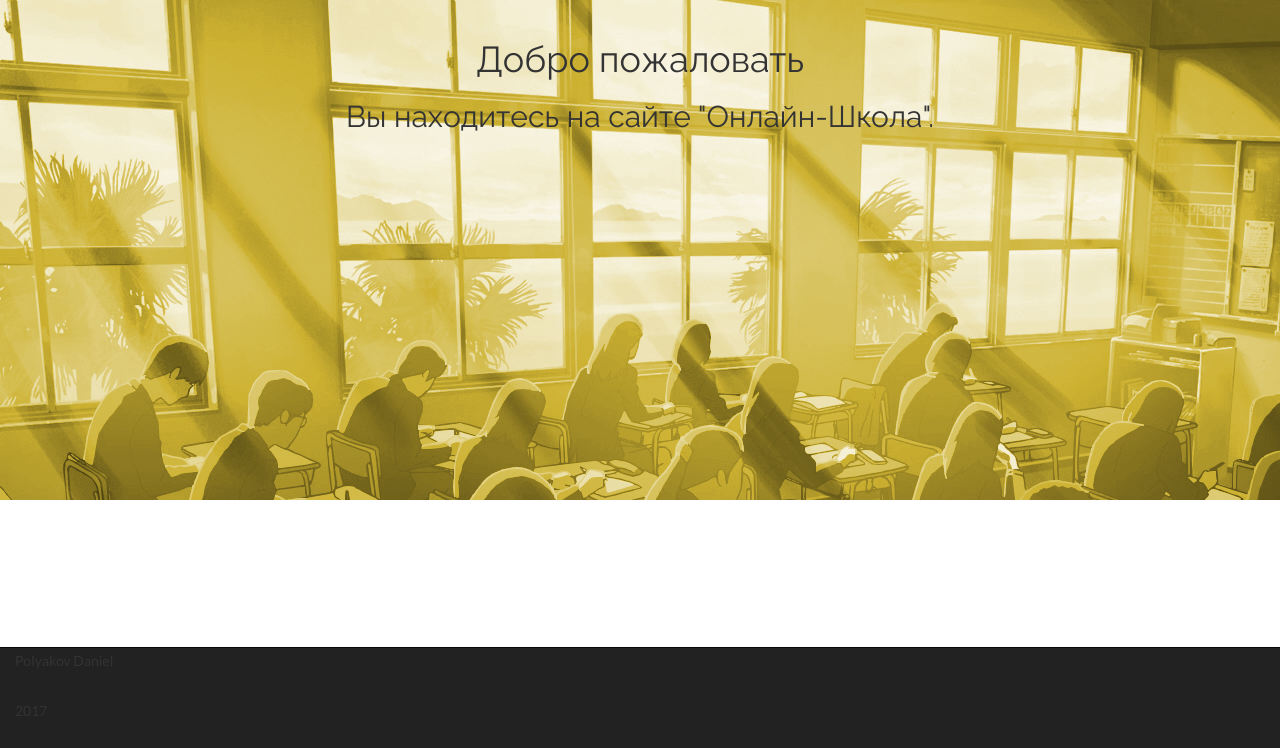
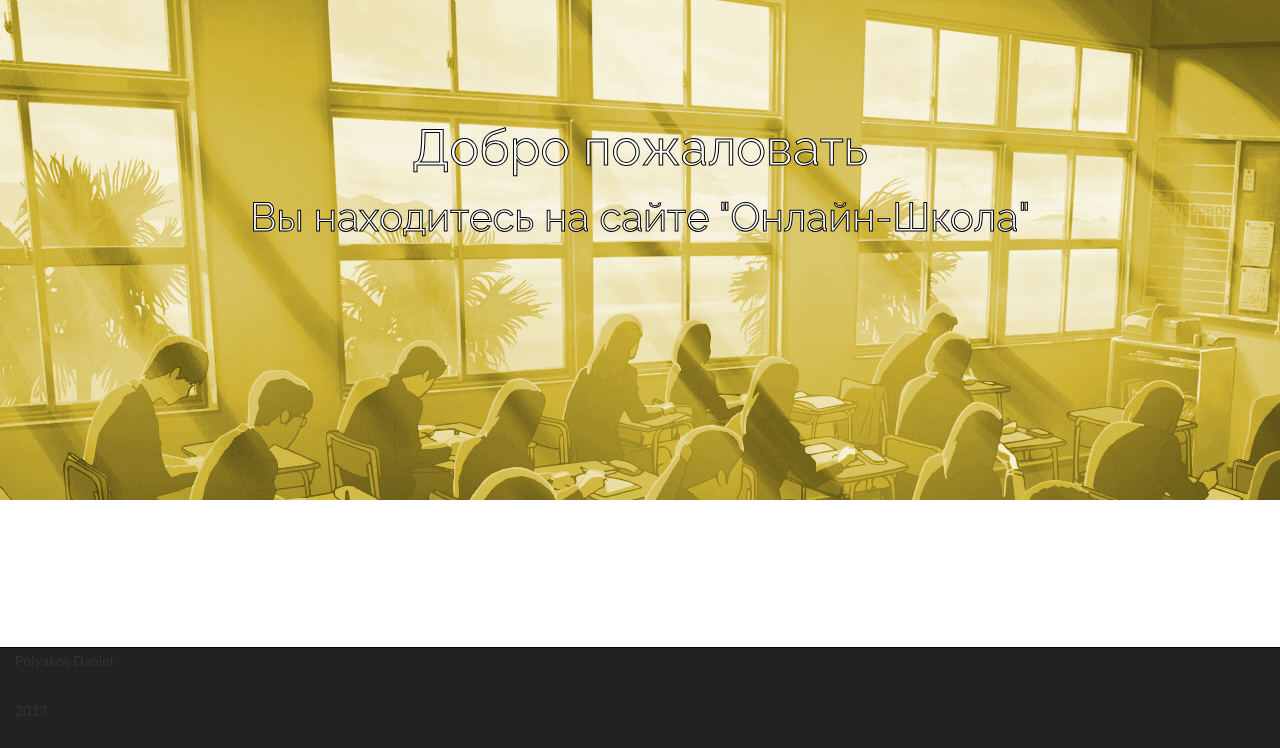
Before and after one commit to Skipper1284/web-school, a PHP site: page / in a window 1280 px wide. Shown: the part 52-800 px from the top of the page. Run offline with PHP 8.4, Linux system fonts and the light colour scheme; some libraries are stand-ins or nearby versions.

Commit message:
minor changes

```diff
--- a/css/main.css
+++ b/css/main.css
@@ -30,8 +30,8 @@ p {
 
   background-image: url(../img/picture2.png);
   margin-top: -20px;
-  padding-top: 20px;
-
+  padding-top: 100px;
+  color:#FFFFFF;
   text-align:center;
   min-height:500px;
 }
--- a/index.php
+++ b/index.php
@@ -25,7 +25,8 @@
       <li> <a href=reg.php class='navbar-brand'>Зарегестрироваться</a> <li>
           <li> <a href='#' class='navbar-brand'>Войти</a> <li>
       </ul>
-      <div class="navbar-brand">"Онлайн-школа"</div>
+      <div class="navbar-brand" >"Онлайн-школа"</div>
+
       <ul class = 'nav navbar-nav navbar-left' style="margin-left:50px">
         <li><a href="index.php">На главную</a></li>
         <li><a href="#">Курсы</a></li>
@@ -36,9 +37,17 @@
     </div>
     <!-- #header -->
 <div id="help" class="container-fluid" >
-<h1> Добро пожаловать </h1>
+<h1 style="color:#FFFFFF; color: black;
+   -webkit-text-fill-color: white; /* Will override color (regardless of order) */
+   -webkit-text-stroke-width: 1px;
+   -webkit-text-stroke-color: black;
+   font-size:50px;"> Добро пожаловать </h1>
 
-<h2> Вы находитесь на сайте "Онлайн-Школа". </h2>
+<h2 style="color: black;
+   -webkit-text-fill-color: white; /* Will override color (regardless of order) */
+   -webkit-text-stroke-width: 1px;
+   -webkit-text-stroke-color: black;
+   font-size:40px;" > Вы находитесь на сайте "Онлайн-Школа" </h2>
 </div>
 
 
```
